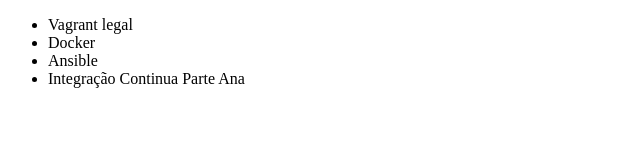
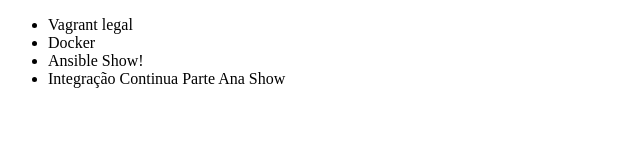
Before and after one commit to lvinicius94/novo-repositorio, a plain HTML site: page index.html in a window 1280 px wide. Shown: the full height of the page, 0-640 px from the left. Drawn offline with Linux system fonts and the light colour scheme.

Commit message:
Colokei fikou Showgit add index.html!

```diff
--- a/index.html
+++ b/index.html
@@ -8,8 +8,8 @@
     <ul>
         <li>Vagrant legal</li>
         <li>Docker</li>
-        <li>Ansible</li>
-        <li>Integração Continua Parte Ana</li>
+        <li>Ansible Show!</li>
+        <li>Integração Continua Parte Ana Show</li>
     </ul>
 </body>
 </html>
```
